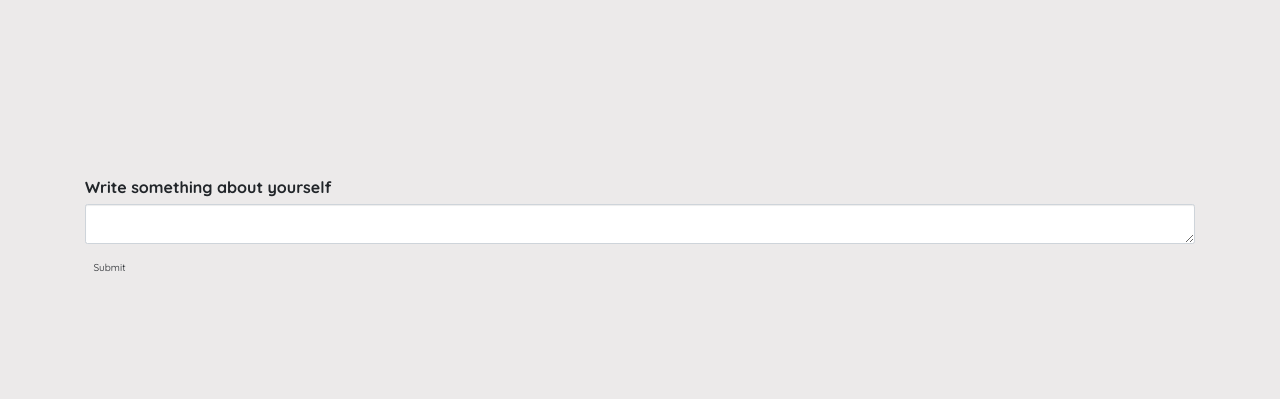
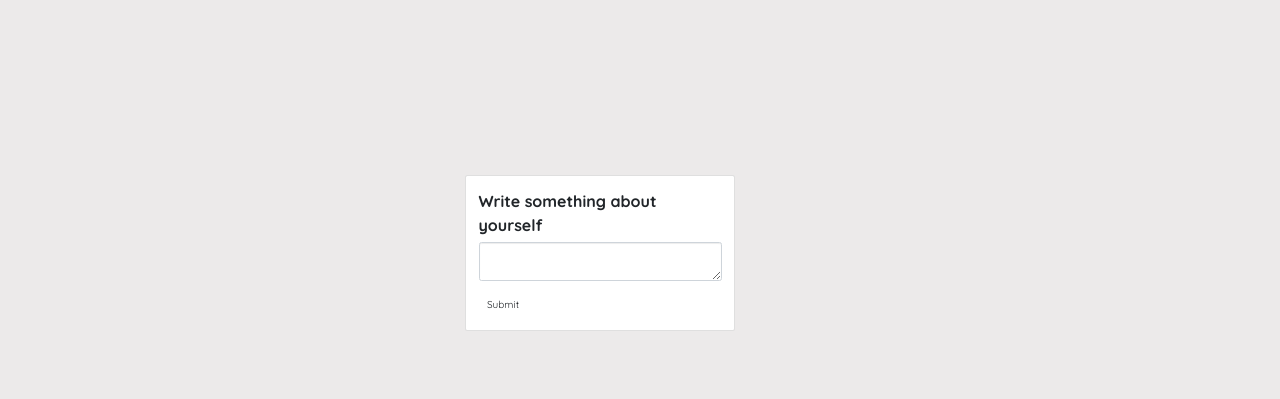
Before and after one commit to petermirithu/Emergency_app, a Flask app: a page that uses app/templates/profile/update.html in a window 1280 px wide. Shown: the part 401-800 px from the top of the page. Run offline with Flask 2, Linux system fonts and the light colour scheme; the visitor is signed in with stand-in values (Sample User, id 1); data comes from the database, SQL or seed files in the repository; some libraries are stand-ins or nearby versions.

Commit message:
made a card and added the row and coloumns

```diff
--- a/app/templates/profile/update.html
+++ b/app/templates/profile/update.html
@@ -4,7 +4,17 @@
 {% block content %}
 <section>
     <div class="container">
-        {{wtf.quick_form(form)}}
+        <div class="row">
+            <div class="col-md-4"></div>
+            <div class="col-md-4">
+                <div class="card" style="width: 27rem;">
+                    <div class="card-body">
+                        {{wtf.quick_form(form)}}
+                    </div>
+                </div>
+            </div>
+            <div class="col-md-4"></div>
+        </div>
     </div>
 </section>
 {% endblock %}
```
